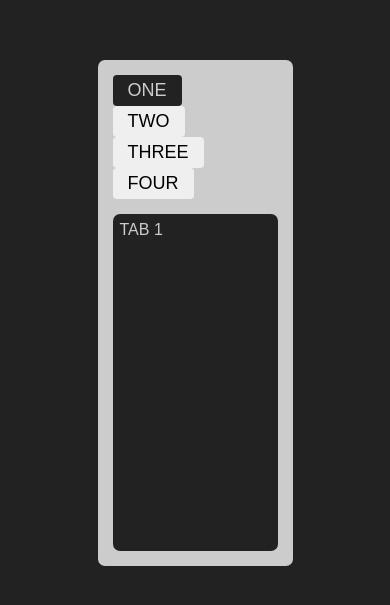
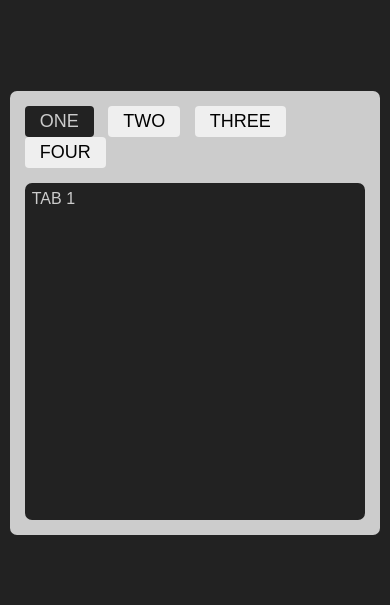
Before and after one commit to AbdQaddora/tabs, a plain HTML site: page index.html in a window 390 px wide. Shown: the part 109-714 px from the top of the page. Drawn offline with Linux system fonts and the light colour scheme.

Commit message:
responsive

```diff
--- a/style.css
+++ b/style.css
@@ -45,3 +45,9 @@
     background-color: #222;
     color: #ccc;
 }
+
+@media screen and (max-width:920px) {
+    .tab-container{
+        width: 95%;
+    }
+}
```
